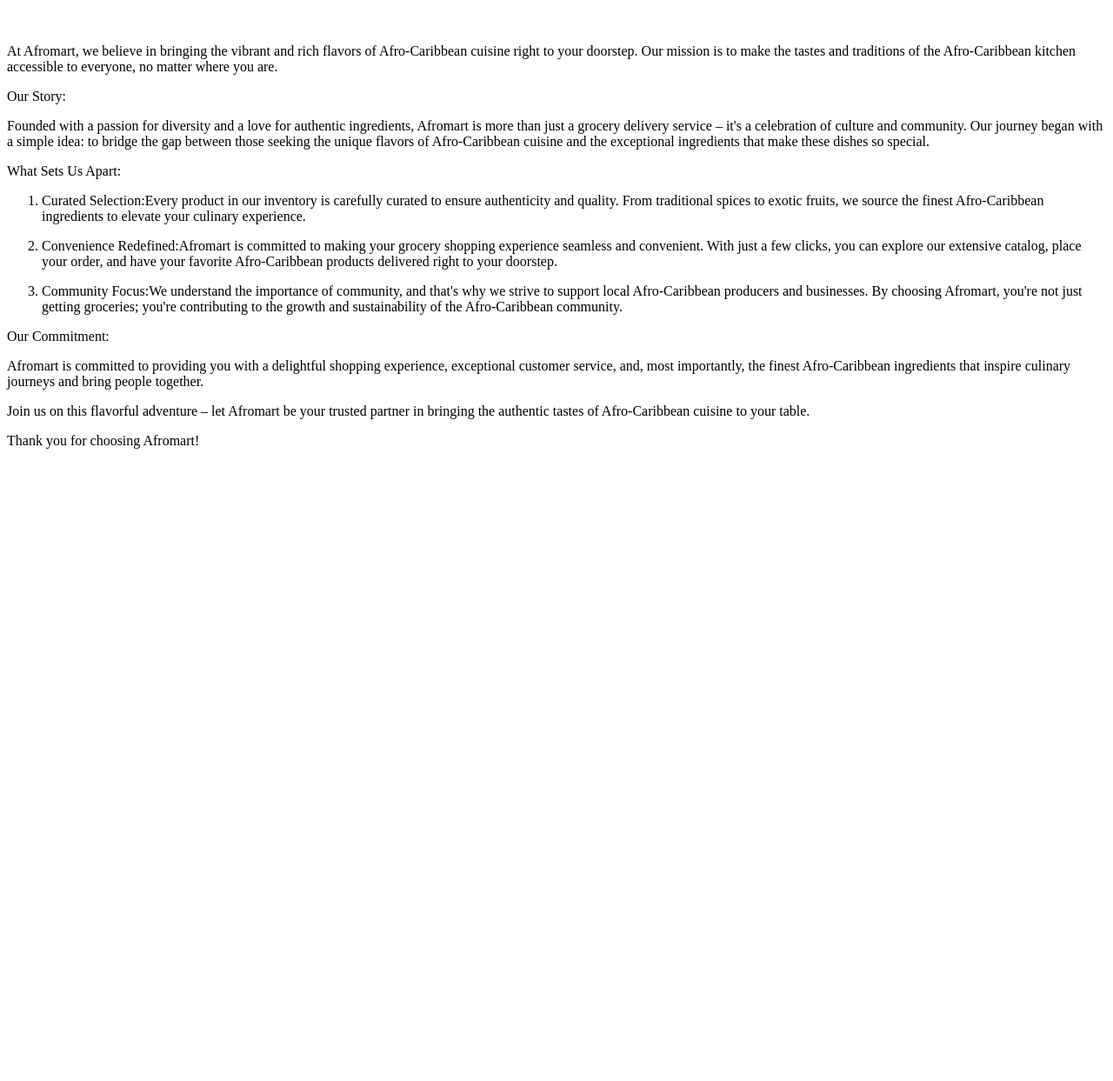
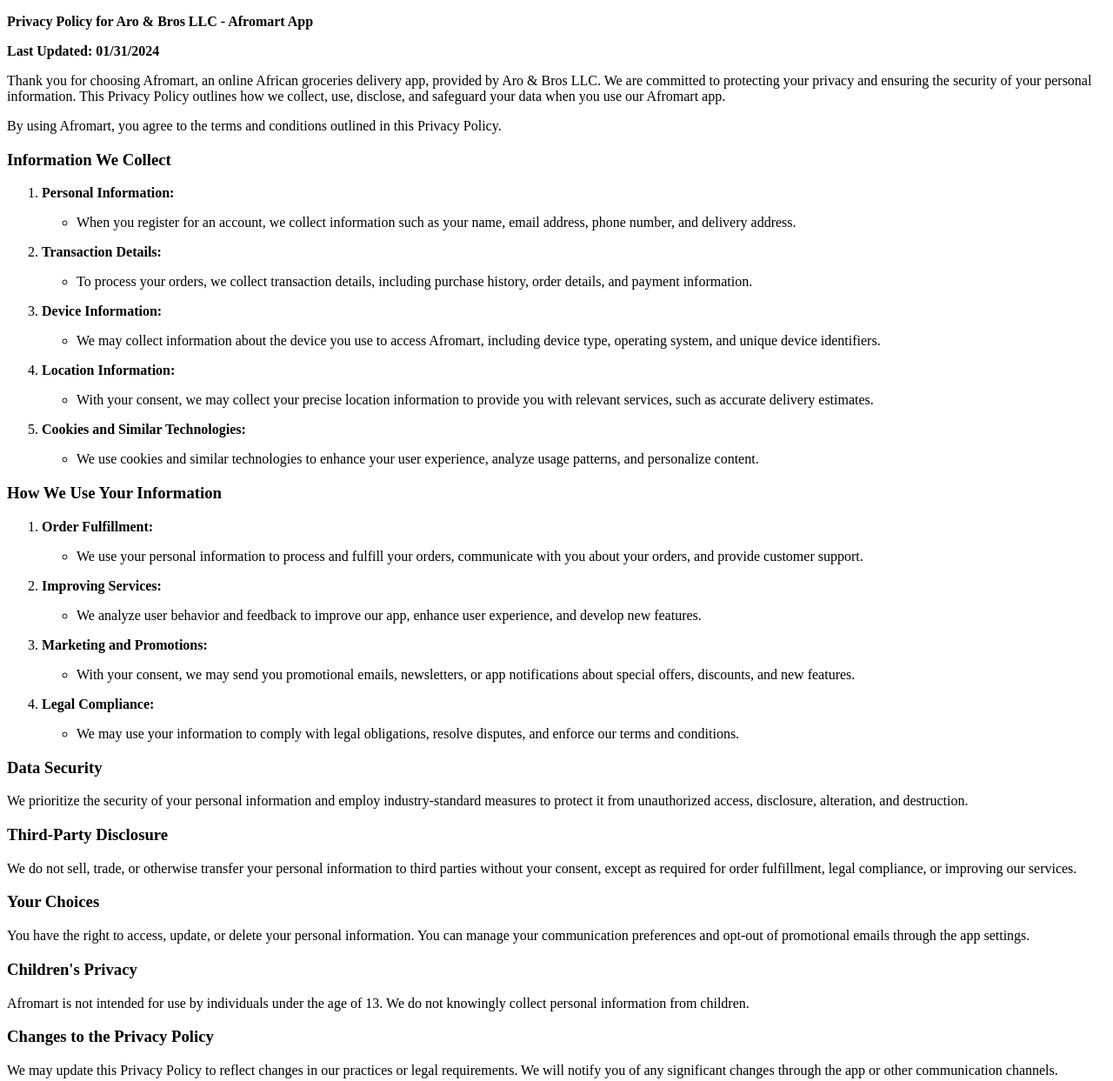
Before and after one commit to dolapo-oluremi/privacy, a plain HTML site: page index.html in a window 1280 px wide. Shown: the top 1243 px of the page at 87% size. Before the commit the page ends 800 px from the top, so only its background shows below. Drawn offline with Linux system fonts and the light colour scheme.

Commit message:
Update index.html

```diff
--- a/index.html
+++ b/index.html
@@ -6,25 +6,82 @@
     <title>Privacy policy</title>
 </head>
 <body>
-      <p  ><span style="color: rgb(255, 255, 255);">Welcome to Afromart &ndash; Your Gateway to Authentic Afro-Caribbean Flavors</span></p>
-    <p  >At Afromart, we believe in bringing the vibrant and rich flavors of Afro-Caribbean cuisine right to your doorstep. Our mission is to make the tastes and traditions of the Afro-Caribbean kitchen accessible to everyone, no matter where you are.</p>
-    <p  >Our Story:</p>
-    <p  >Founded with a passion for diversity and a love for authentic ingredients, Afromart is more than just a grocery delivery service &ndash; it&apos;s a celebration of culture and community. Our journey began with a simple idea: to bridge the gap between those seeking the unique flavors of Afro-Caribbean cuisine and the exceptional ingredients that make these dishes so special.</p>
-    <p  >What Sets Us Apart:</p>
-    <ol  >
-        <li  >
-            <p  >Curated Selection:Every product in our inventory is carefully curated to ensure authenticity and quality. From traditional spices to exotic fruits, we source the finest Afro-Caribbean ingredients to elevate your culinary experience.</p>
-        </li>
-        <li  >
-            <p  >Convenience Redefined:Afromart is committed to making your grocery shopping experience seamless and convenient. With just a few clicks, you can explore our extensive catalog, place your order, and have your favorite Afro-Caribbean products delivered right to your doorstep.</p>
-        </li>
-        <li  >
-            <p  >Community Focus:We understand the importance of community, and that&apos;s why we strive to support local Afro-Caribbean producers and businesses. By choosing Afromart, you&apos;re not just getting groceries; you&apos;re contributing to the growth and sustainability of the Afro-Caribbean community.</p>
-        </li>
-    </ol>
-    <p  >Our Commitment:</p>
-    <p  >Afromart is committed to providing you with a delightful shopping experience, exceptional customer service, and, most importantly, the finest Afro-Caribbean ingredients that inspire culinary journeys and bring people together.</p>
-    <p  >Join us on this flavorful adventure &ndash; let Afromart be your trusted partner in bringing the authentic tastes of Afro-Caribbean cuisine to your table.</p>
-    <p  >Thank you for choosing Afromart!</p>
+  <p><strong>Privacy Policy for Aro &amp; Bros LLC - Afromart App</strong></p>
+<p><strong>Last Updated: 01/31/2024</strong></p>
+<p>Thank you for choosing Afromart, an online African groceries delivery app, provided by Aro &amp; Bros LLC. We are committed to protecting your privacy and ensuring the security of your personal information. This Privacy Policy outlines how we collect, use, disclose, and safeguard your data when you use our Afromart app.</p>
+<p>By using Afromart, you agree to the terms and conditions outlined in this Privacy Policy.</p>
+<h3>Information We Collect</h3>
+<ol>
+<li>
+<p><strong>Personal Information:</strong></p>
+<ul>
+<li>When you register for an account, we collect information such as your name, email address, phone number, and delivery address.</li>
+</ul>
+</li>
+<li>
+<p><strong>Transaction Details:</strong></p>
+<ul>
+<li>To process your orders, we collect transaction details, including purchase history, order details, and payment information.</li>
+</ul>
+</li>
+<li>
+<p><strong>Device Information:</strong></p>
+<ul>
+<li>We may collect information about the device you use to access Afromart, including device type, operating system, and unique device identifiers.</li>
+</ul>
+</li>
+<li>
+<p><strong>Location Information:</strong></p>
+<ul>
+<li>With your consent, we may collect your precise location information to provide you with relevant services, such as accurate delivery estimates.</li>
+</ul>
+</li>
+<li>
+<p><strong>Cookies and Similar Technologies:</strong></p>
+<ul>
+<li>We use cookies and similar technologies to enhance your user experience, analyze usage patterns, and personalize content.</li>
+</ul>
+</li>
+</ol>
+<h3>How We Use Your Information</h3>
+<ol>
+<li>
+<p><strong>Order Fulfillment:</strong></p>
+<ul>
+<li>We use your personal information to process and fulfill your orders, communicate with you about your orders, and provide customer support.</li>
+</ul>
+</li>
+<li>
+<p><strong>Improving Services:</strong></p>
+<ul>
+<li>We analyze user behavior and feedback to improve our app, enhance user experience, and develop new features.</li>
+</ul>
+</li>
+<li>
+<p><strong>Marketing and Promotions:</strong></p>
+<ul>
+<li>With your consent, we may send you promotional emails, newsletters, or app notifications about special offers, discounts, and new features.</li>
+</ul>
+</li>
+<li>
+<p><strong>Legal Compliance:</strong></p>
+<ul>
+<li>We may use your information to comply with legal obligations, resolve disputes, and enforce our terms and conditions.</li>
+</ul>
+</li>
+</ol>
+<h3>Data Security</h3>
+<p>We prioritize the security of your personal information and employ industry-standard measures to protect it from unauthorized access, disclosure, alteration, and destruction.</p>
+<h3>Third-Party Disclosure</h3>
+<p>We do not sell, trade, or otherwise transfer your personal information to third parties without your consent, except as required for order fulfillment, legal compliance, or improving our services.</p>
+<h3>Your Choices</h3>
+<p>You have the right to access, update, or delete your personal information. You can manage your communication preferences and opt-out of promotional emails through the app settings.</p>
+<h3>Children's Privacy</h3>
+<p>Afromart is not intended for use by individuals under the age of 13. We do not knowingly collect personal information from children.</p>
+<h3>Changes to the Privacy Policy</h3>
+<p>We may update this Privacy Policy to reflect changes in our practices or legal requirements. We will notify you of any significant changes through the app or other communication channels.</p>
+<h3>Contact Us</h3>
+<p>If you have any questions or concerns regarding this Privacy Policy, please contact us at [contact email or address].</p>
+<p>Thank you for trusting Aro &amp; Bros LLC with your personal information.</p>
 </body>
 </html>
```
